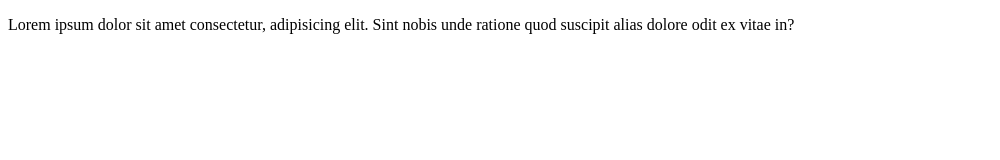
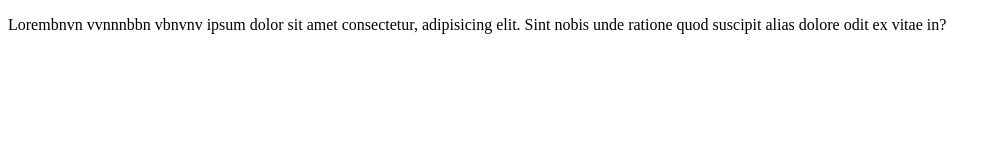
Before and after one commit to SnehaThakur274/gittest, a plain HTML site: page index.html in a window 1280 px wide. Shown: the whole page, without its empty margins (0-1000 px from the left). Drawn offline with Linux system fonts and the light colour scheme.

Commit message:
add code 2

```diff
--- a/index.html
+++ b/index.html
@@ -7,6 +7,6 @@
     <title>Document</title>
 </head>
 <body>
-    <p>Lorem ipsum dolor sit amet consectetur, adipisicing elit. Sint nobis unde ratione quod suscipit alias dolore odit ex vitae in?</p>
+    <p>Lorembnvn vvnnnbbn vbnvnv ipsum dolor sit amet consectetur, adipisicing elit. Sint nobis unde ratione quod suscipit alias dolore odit ex vitae in?</p>
 </body>
 </html>
```
